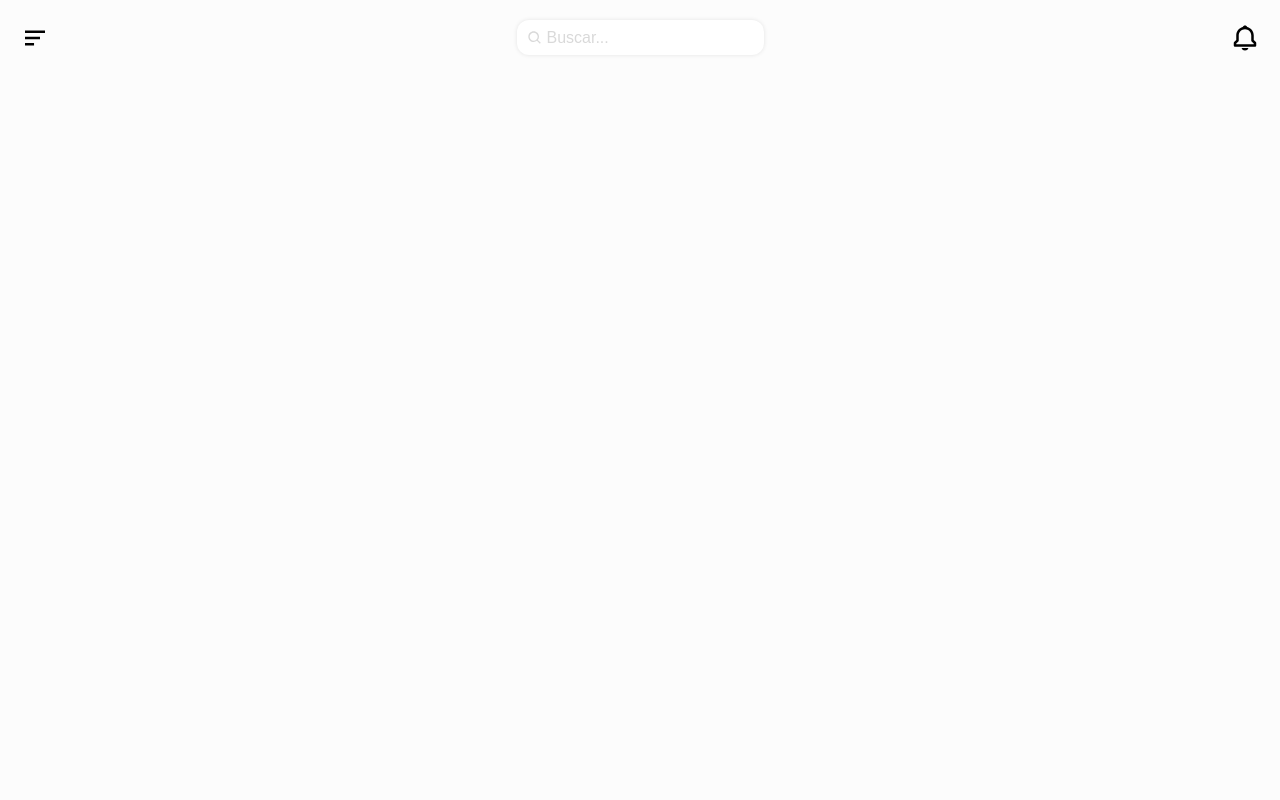
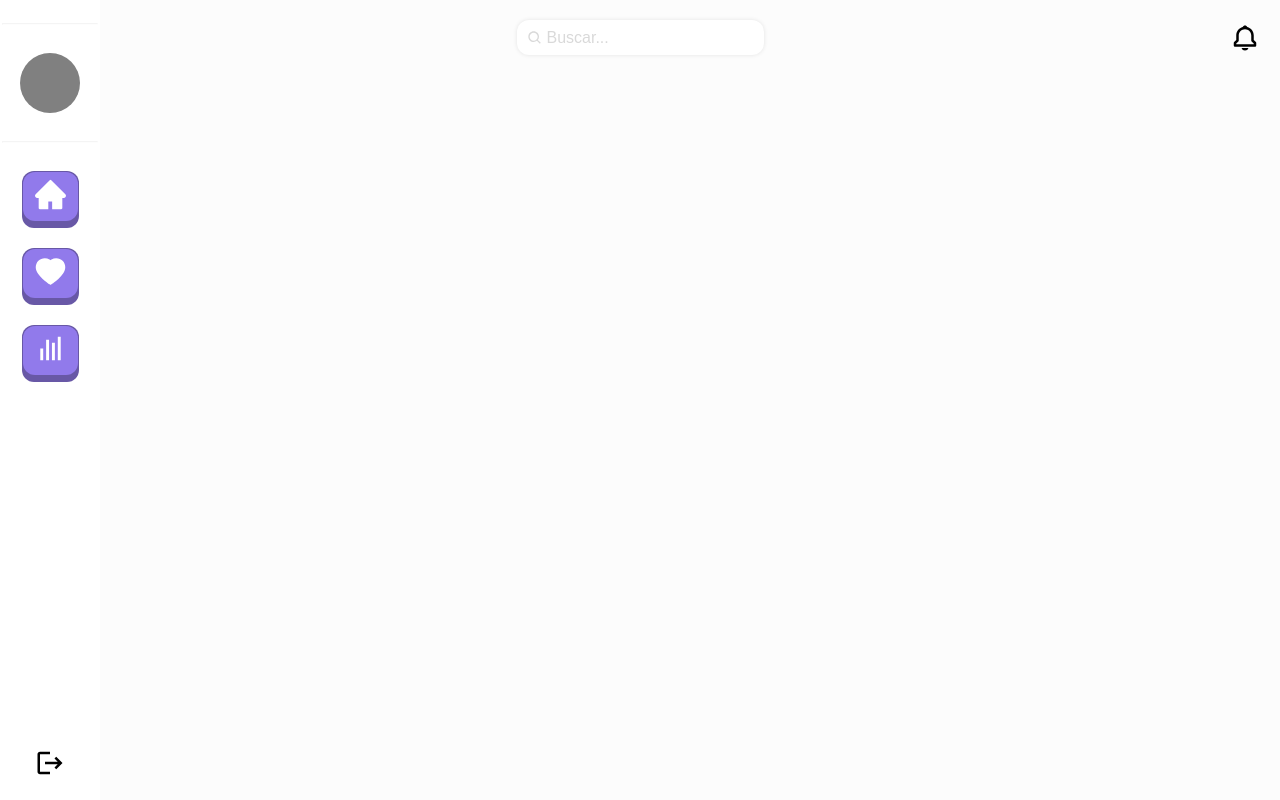
Before and after one commit to CarlosPW/cards-app-frontend, a Next.js app: page / in a window 1280 px wide. Built offline with nearby package versions, Linux system fonts and the light colour scheme.

Commit message:
sidebar responsive

```diff
--- a/components/ui/Sidebar/Backdrop.tsx
+++ b/components/ui/Sidebar/Backdrop.tsx
@@ -1,13 +1,18 @@
 import { motion } from "framer-motion";
 import styled from "styled-components";
+import { useMediaQuery } from "../../../helpers/size";
 
 interface BackdropProps {
   children: React.ReactNode;
   onClick?: () => void;
 }
 
-const Backdrop = ({ children, onClick }: BackdropProps) => {
+const Backdrop = ({ children }: BackdropProps) => {
+  const isMedium = useMediaQuery("(min-width: 768px)");
+
   return (
+    <>
+      {!isMedium ? (
         <BackdropStyled
           onClick={() => {}}
           initial={{ opacity: 0 }}
@@ -16,12 +21,20 @@ const Backdrop = ({ children, onClick }: BackdropProps) => {
         >
           {children}
         </BackdropStyled>
+      ) : (
+        <div>{children}</div>
+      )}
+    </>
   );
 };
 
 export default Backdrop;
 
 const BackdropStyled = styled(motion.div)`
+  @media (min-width: 768px) {
+    background: rgb(0, 0, 0, 0);
+  }
+
   position: absolute;
   top: 0;
   left: 0;
--- a/components/ui/Sidebar/index.tsx
+++ b/components/ui/Sidebar/index.tsx
@@ -1,4 +1,4 @@
-import { FC, useContext } from "react";
+import { FC, useContext, useEffect, useState } from "react";
 import { AnimatePresence, motion } from "framer-motion";
 
 import { UiContext } from "../../../contexts/ui";
@@ -10,32 +10,44 @@ import { MdLogout, MdOutlineClose } from "react-icons/md";
 import Backdrop from "./Backdrop";
 
 import { SidebarStyled } from "../../../styles/ui/";
+import { useMediaQuery } from "../../../helpers/size";
 
 interface Props {}
 
-const dropIn = {
+export const Sidebar: FC<Props> = () => {
+  const { toggleSideMenu, isMenuOpen } = useContext(UiContext);
+
+  const isMedium = useMediaQuery("(min-width: 768px)");
+  const dropIn = isMedium
+    ? {
         hidden: {
-    opacity: 0,
+          x: 0,
+        },
+        visible: {
+          x: 0,
+          transition: {
+            duration: 0.5,
+          },
+        },
+      }
+    : {
+        hidden: {
           x: -120,
         },
         visible: {
           x: 0,
-    opacity: 1,
           transition: {
             duration: 0.5,
           },
         },
       };
 
-export const Sidebar: FC<Props> = () => {
-  const { toggleSideMenu, isMenuOpen } = useContext(UiContext);
-
   return (
     <>
       <AnimatePresence>
-        {isMenuOpen && (
+        {(isMenuOpen || isMedium) && (
           <Backdrop>
-            <SidebarStyled isMenuOpen={isMenuOpen}>
+            <SidebarStyled isMenuOpen={isMenuOpen || isMedium}>
               <motion.div
                 className={`sidebar`}
                 variants={dropIn}
@@ -44,9 +56,11 @@ export const Sidebar: FC<Props> = () => {
                 exit="hidden"
               >
                 <div className="sidebar--header">
+                  {!isMedium && (
                     <span className="close" onClick={toggleSideMenu}>
                       <MdOutlineClose />
                     </span>
+                  )}
 
                   <hr />
 
--- /dev/null
+++ b/helpers/size.tsx
@@ -0,0 +1,19 @@
+import { useState, useEffect } from "react";
+
+export function useMediaQuery(query: string) {
+  const [matches, setMatches] = useState(false);
+
+  useEffect(() => {
+    const media = window.matchMedia(query);
+    if (media.matches !== matches) {
+      setMatches(media.matches);
+    }
+    const listener = () => {
+      setMatches(media.matches);
+    };
+    media.addListener(listener);
+    return () => media.removeListener(listener);
+  }, [matches, query]);
+
+  return matches;
+}
--- a/styles/ui/sidebarStyled.ts
+++ b/styles/ui/sidebarStyled.ts
@@ -1,14 +1,6 @@
 import styled from "styled-components";
 
 export const SidebarStyled = styled.div<{ isMenuOpen: boolean }>`
-  position: absolute;
-  top: 0;
-  left: 0;
-  height: 100vh;
-  overflow-y: auto;
-  width: 100%;
-  z-index: 10000;
-
   ::-webkit-scrollbar {
     width: 10px;
   }
```
Lines whose indentation alone changed are shown as unchanged.
